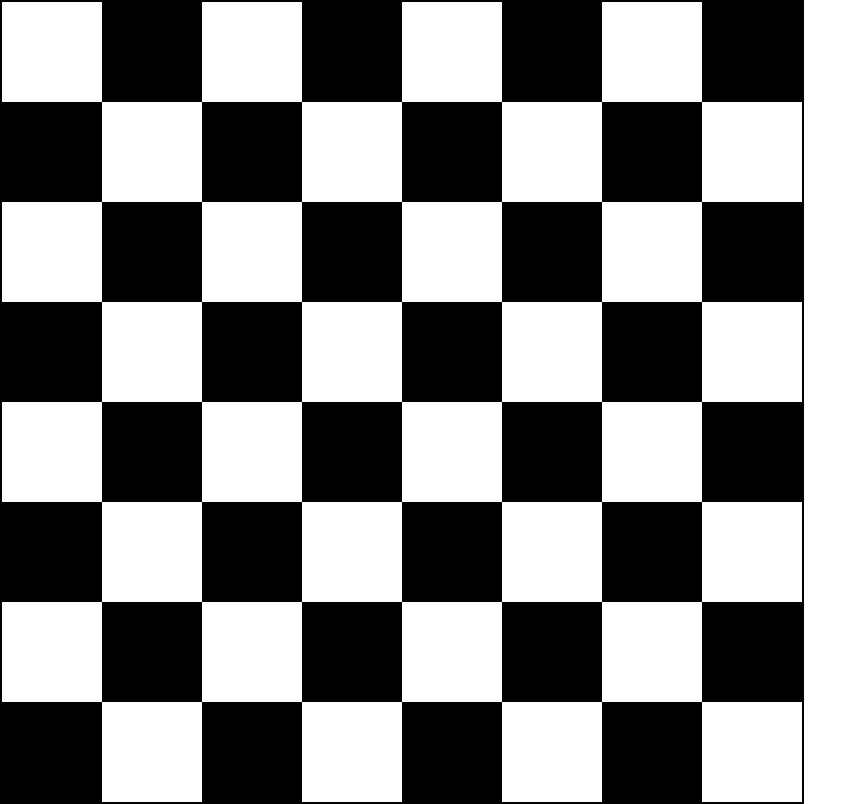
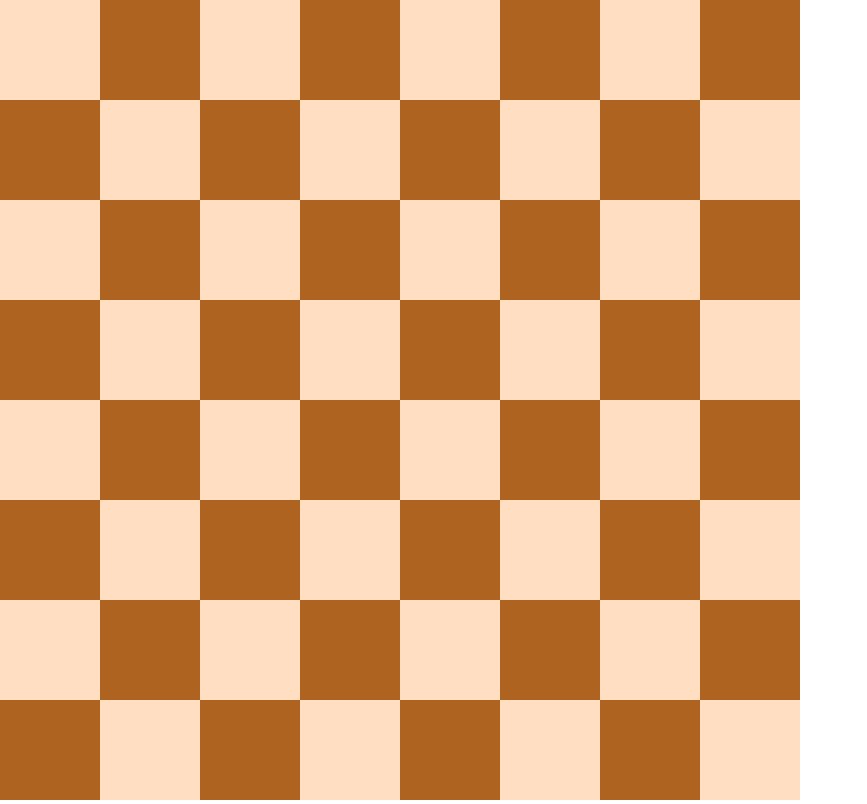
Before and after one commit to Prajwalprasanna/Udemy-cources, a plain HTML site: page Udemy-cource/10.0 Display Grid/index.html in a window 1280 px wide. Shown: the whole page, without its empty margins (0-867 px from the left). Drawn offline with Linux system fonts and the light colour scheme.

Commit message:
changed the css for chess board

```diff
--- a/Udemy-cource/10.0 Display Grid/index.html
+++ b/Udemy-cource/10.0 Display Grid/index.html
@@ -16,20 +16,19 @@
       display: grid;
       width: 800px;
       height: 800px;
-      grid-template-columns: 100px 100px 100px 100px 100px 100px 100px 100px;
-      border: 2px solid black;
+      grid-template-columns: 1fr 1fr 1fr 1fr 1fr 1fr 1fr 1fr ;
     }
 
     .container .white{
       width: 100px;
       height: 100px;
-      background-color: white;
+      background-color: rgb(255, 222, 193);
     }
 
     .container .black{
       width: 100px;
       height: 100px;
-      background-color: black;
+      background-color: rgb(175, 99, 33);
     }
   </style>
 </head>
```
